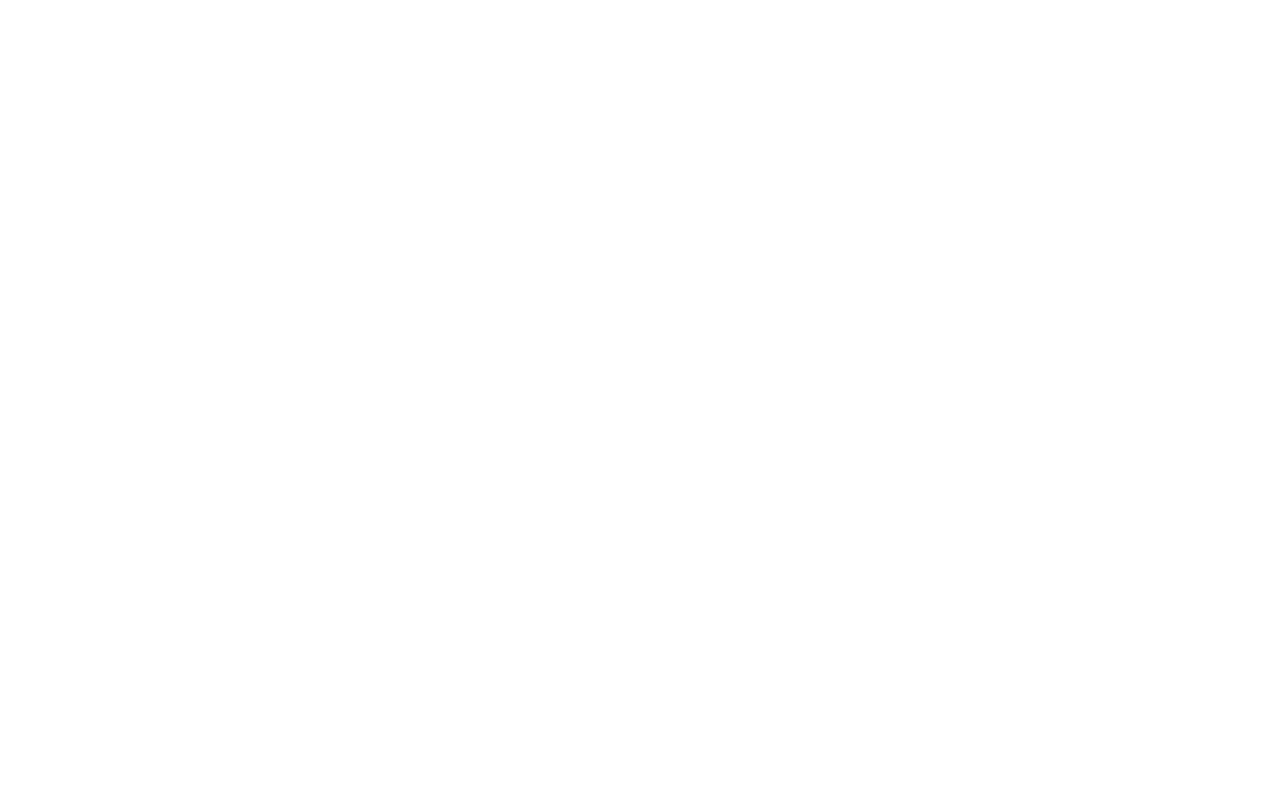
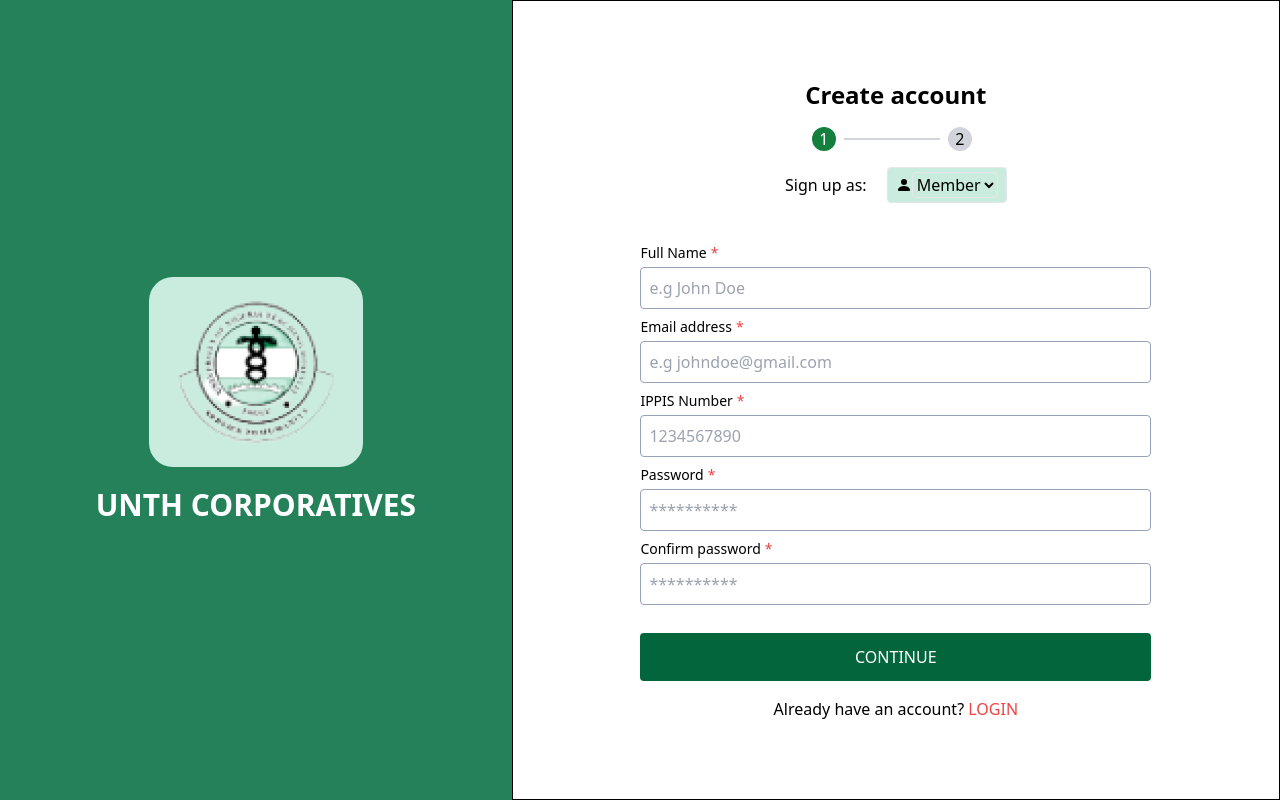
Before and after one commit to Pioneer-LTD/UNTH-Cooperative-FE, a React (Vite) app: page /signup in a window 1280 px wide. Before the commit this address had no page. Built offline with nearby package versions, Linux system fonts and the light colour scheme.

Commit message:
signUp page and forgotPassword

```diff
--- a/src/App.jsx
+++ b/src/App.jsx
@@ -1,17 +1,28 @@
-// import { useState } from 'react'
-import { Route,Routes } from 'react-router-dom'
-import './App.css'
-import Login from './pages/login/Login'
+import { Route, Routes } from "react-router-dom";
+import "./App.css";
+import Login from "./pages/login/Login";
+import SignUp from "./pages/signUp/SignUp";
+import PasswordReset from "./pages/password/PasswordReset";
 
 function App() {
-
-  return (
-    <>
-    <Routes>
-      <Route path='/' element={<Login/>}/>
-    </Routes>
-    </>
-  )
+	return (
+		<>
+			<Routes>
+				<Route
+					path="/"
+					element={<Login />}
+				/>
+				<Route
+					path="/signup"
+					element={<SignUp />}
+				/>
+				<Route
+					path="/resetpassword"
+					element={<PasswordReset />}
+				/>
+			</Routes>
+		</>
+	);
 }
 
-export default App
+export default App;
--- a/src/components/button.jsx
+++ b/src/components/button.jsx
@@ -1,15 +1,19 @@
+import PropTypes from "prop-types";
 
-import PropTypes from 'prop-types'
-
-const Button = ({value}) => {
-  return (
-    <div>
-        <button className='bg-dark-primary-green py-3 w-full rounded text-white'>{value}</button>
-    </div>
-  )
-}
+const Button = ({ value, onClick, type }) => {
+	return (
+		<div>
+			<button
+				className="bg-dark-primary-green py-3 w-full rounded text-white"
+				onClick={onClick}
+				type={type}>
+				{value}
+			</button>
+		</div>
+	);
+};
 Button.propTypes = {
-  value:PropTypes.string.isRequired,
+	value: PropTypes.string.isRequired,
 };
 
-export default Button
+export default Button;
--- /dev/null
+++ b/src/components/dropdown.jsx
@@ -0,0 +1,37 @@
+import PropTypes from "prop-types";
+
+const Dropdown = ({ label, placeHolder, onChange, value, options }) => {
+	return (
+		<div className="flex flex-col text-start">
+			<label
+				htmlFor=""
+				className="text-sm mb-1">
+				{label}
+				<span className="reqired text-red-500 mx-1">*</span>
+			</label>
+
+			<select
+				name="departmentUnit"
+				id="departmentUnit"
+				className="border border-slate-400 outline-none rounded p-2 mb-2"
+				onChange={onChange}
+				value={value}>
+				<option
+					className="text-gray-500"
+					value=""
+					disabled>
+					Select {label}
+				</option>
+				{options.map((option, index) => (
+					<option
+						key={index}
+						value={option}>
+						{option}
+					</option>
+				))}
+			</select>
+		</div>
+	);
+};
+
+export default Dropdown;
--- a/src/components/input.jsx
+++ b/src/components/input.jsx
@@ -1,19 +1,24 @@
-
 import PropTypes from "prop-types";
 
-const Input = ({type,label,placeHolder}) => {
+const Input = ({ type, label, placeHolder, onChange, value }) => {
 	return (
 		<div className="flex flex-col text-start">
-      <label htmlFor="" className='text-sm mb-1'>{label + '*'}</label>
+			<label
+				htmlFor=""
+				className="text-sm mb-1">
+				{label}
+				<span className="reqired text-red-500 mx-1">*</span>
+			</label>
 			<input
+				value={value}
 				type={type}
 				placeholder={placeHolder}
+				onChange={onChange}
 				className="border border-slate-400 outline-none rounded p-2 mb-2"
 			/>
 		</div>
 	);
-}
-
+};
 
 Input.propTypes = {
 	type: PropTypes.string.isRequired,
@@ -21,5 +26,4 @@
 	placeHolder: PropTypes.string.isRequired,
 };
 
-
-export default Input
+export default Input;
--- /dev/null
+++ b/src/components/radioInput.jsx
@@ -0,0 +1,35 @@
+const RadioInput = ({
+	labelText,
+	options,
+	initialSelection,
+	updatedSelection,
+}) => {
+	return (
+		<div className="flex flex-col items-start">
+			<label
+				htmlFor=""
+				className="text-sm mb-1">
+				{labelText} <span className="reqired text-red-500 mx-1">*</span>
+			</label>
+
+			<div className="flex space-x-5">
+				{options.map((option) => (
+					<label
+						className="flex space-x-1"
+						key={option.value}>
+						<input
+							type="radio"
+							value={option.value}
+							checked={initialSelection === option.value}
+							onChange={(e) => updatedSelection(e.target.value)}
+							required
+						/>
+						<span>{option.label}</span>
+					</label>
+				))}
+			</div>
+		</div>
+	);
+};
+
+export default RadioInput;
--- /dev/null
+++ b/src/pages/password/PasswordReset.jsx
@@ -0,0 +1,31 @@
+import React from "react";
+import AuthSidebar from "../../components/authSidebar";
+import Button from "../../components/button";
+import Input from "../../components/input";
+
+export default function PasswordReset() {
+	return (
+		<main className="flex">
+			<AuthSidebar />
+			<section className="flex flex-col justify-center items-center border border-black w-full text-center">
+				<div className="flex flex-col space-y-5 items-start borde borde-black w-3/5">
+					<h4 className="text-xl text-left">
+						Enter your email address and we’ll send you a link to reset your
+						password
+					</h4>
+					<div className="flex flex-col py-5 w-full">
+						<Input
+							type="email"
+							label="Email address"
+							placeHolder="e.g johndoe@gmail.com"
+						/>
+
+						<div className="mt-3">
+							<Button value={"SEND LINK"} />
+						</div>
+					</div>
+				</div>
+			</section>
+		</main>
+	);
+}
--- /dev/null
+++ b/src/pages/signUp/SignUp.jsx
@@ -0,0 +1,202 @@
+import { useState } from "react";
+import AuthSidebar from "../../components/authSidebar";
+import { BsFillPersonFill } from "react-icons/bs";
+import Input from "../../components/input";
+import { NavLink } from "react-router-dom";
+import Button from "../../components/button";
+import Dropdown from "../../components/dropdown";
+import RadioInput from "../../components/radioInput";
+
+const SignUp = () => {
+	const [step, setStep] = useState(1);
+	const [role, setRole] = useState("");
+	const [fullName, setFullName] = useState("");
+	const [email, setEmail] = useState("");
+	const [ippisNumber, setIppisNumber] = useState("");
+	const [password, setPassword] = useState("");
+	const [confirmPassword, setConfirmPassword] = useState("");
+
+	const [gender, setGender] = useState("");
+	const [departmentUnit, setDepartmentUnit] = useState("");
+	const [designation, setDesignation] = useState("");
+	const [phoneNumber, setPhoneNumber] = useState("");
+
+	const handleRoleChange = (event) => {
+		const value = event.target.value;
+		setRole(value);
+	};
+
+	const handleIndicatorClick = (indicatorStep) => {
+		if (indicatorStep === 1) {
+			setStep(1);
+		} else if (indicatorStep === 2 && isStep1Complete()) {
+			setStep(2);
+		}
+	};
+
+	const isStep1Complete = () => {
+		return (
+			fullName !== "" &&
+			email !== "" &&
+			ippisNumber !== "" &&
+			password !== "" &&
+			confirmPassword !== ""
+		);
+	};
+
+	const handleContinue = () => {
+		if (step === 1 && isStep1Complete()) {
+			setStep(2);
+		}
+	};
+
+	const departmentOptions = ["Nursing", "Optometry", "Gynaecology"];
+	const designationOptions = ["Chief Nursing Officer", "Head of Optometry"];
+	const genderOptions = [
+		{ label: "Male", value: "Male" },
+		{ label: "Female", value: "Female" },
+	];
+
+	const handleSubmit = (event) => {
+		event.preventDefault();
+		// Handle form submission logic here
+	};
+
+	return (
+		<main className="flex">
+			<AuthSidebar />
+			<section className="flex justify-center items-center border border-black w-full text-center">
+				<div className="borde borde-black w-2/3">
+					<h1 className="text-2xl font-semibold">Create account</h1>
+					<div className="mt-4 flex justify-center items-center">
+						<span
+							className={`mr-2 ${
+								step === 1 ? "bg-green-700 text-white" : "bg-gray-300"
+							} h-6 w-6 rounded-full inline-flex items-center justify-center cursor-pointer`}
+							onClick={() => handleIndicatorClick(1)}>
+							{1}
+						</span>
+						<div
+							className={`mr-2 ${
+								step === 1 ? "bg-gray-300" : "bg-green-700 text-white"
+							} h-0.5 w-24 inline-block`}
+						/>
+						<span
+							className={`mr-2 ${
+								step === 2 ? "bg-green-700 text-white" : "bg-gray-300"
+							} h-6 w-6 rounded-full inline-flex items-center justify-center cursor-pointer`}
+							onClick={() => handleIndicatorClick(2)}>
+							{2}
+						</span>
+					</div>
+
+					<div className="flex justify-center mt-4 mb-10 items-center font-medium">
+						<label htmlFor="role">Sign up as:</label>
+						<div className="border bg-light-primary-blue rounded flex items-center ml-5 py-1 px-2">
+							<BsFillPersonFill />
+							<select
+								name="member"
+								id="role"
+								className="border bg-light-primary-blue rounded outline-none"
+								onChange={handleRoleChange}
+								value={role}>
+								<option value="member">Member</option>
+								<option value="admin">Admin</option>
+							</select>
+						</div>
+					</div>
+					<form
+						onSubmit={handleSubmit}
+						className="mb-4">
+						{step === 1 && (
+							<>
+								<Input
+									type="text"
+									label="Full Name"
+									placeHolder="e.g John Doe"
+									value={fullName}
+									onChange={(e) => setFullName(e.target.value)}
+									required
+								/>
+								<Input
+									type="email"
+									label="Email address"
+									placeHolder="e.g johndoe@gmail.com"
+									value={email}
+									onChange={(e) => setEmail(e.target.value)}
+									required
+								/>
+								<Input
+									type="number"
+									label="IPPIS Number"
+									placeHolder="1234567890"
+									value={ippisNumber}
+									onChange={(e) => setIppisNumber(e.target.value)}
+								/>
+								<Input
+									type="password"
+									label="Password"
+									placeHolder="**********"
+									value={password}
+									onChange={(e) => setPassword(e.target.value)}
+								/>
+								<Input
+									type="password"
+									label="Confirm password"
+									placeHolder="**********"
+									value={confirmPassword}
+									onChange={(e) => setConfirmPassword(e.target.value)}
+								/>
+							</>
+						)}
+						{step === 2 && (
+							<div className="flex flex-col space-y-2">
+								<RadioInput
+									labelText={"Gender"}
+									options={genderOptions}
+									initialSelection={gender}
+									updatedSelection={setGender}
+								/>
+								<Dropdown
+									label={"Department unit"}
+									value={departmentUnit}
+									options={departmentOptions}
+									onChange={(e) => setDepartmentUnit(e.target.value)}
+								/>
+								<Dropdown
+									label={"Designation"}
+									value={designation}
+									options={designationOptions}
+									onChange={(e) => setDesignation(e.target.value)}
+								/>
+								<Input
+									type="text"
+									label="Phone number"
+									placeHolder="e.g 08012345678"
+									value={phoneNumber}
+									onChange={(e) => setPhoneNumber(e.target.value)}
+								/>
+							</div>
+						)}
+						<div className="mt-5">
+							<Button
+								value={step === 1 ? "CONTINUE" : "REGISTER"}
+								onClick={step === 1 ? handleContinue : null}
+								type={step === 1 ? "button" : "submit"}
+							/>
+						</div>
+					</form>
+
+					<NavLink to={"/"}>
+						<p>
+							Already have an account?{" "}
+							<span className="text-red-500">LOGIN</span>
+						</p>
+					</NavLink>
+				</div>
+			</section>
+		</main>
+	);
+};
+
+export default SignUp;
```
Also changed, not shown: package.json (indentation only), 1 other file (tests, documents, lock files or other folders). Lines whose indentation alone changed are shown as unchanged.
